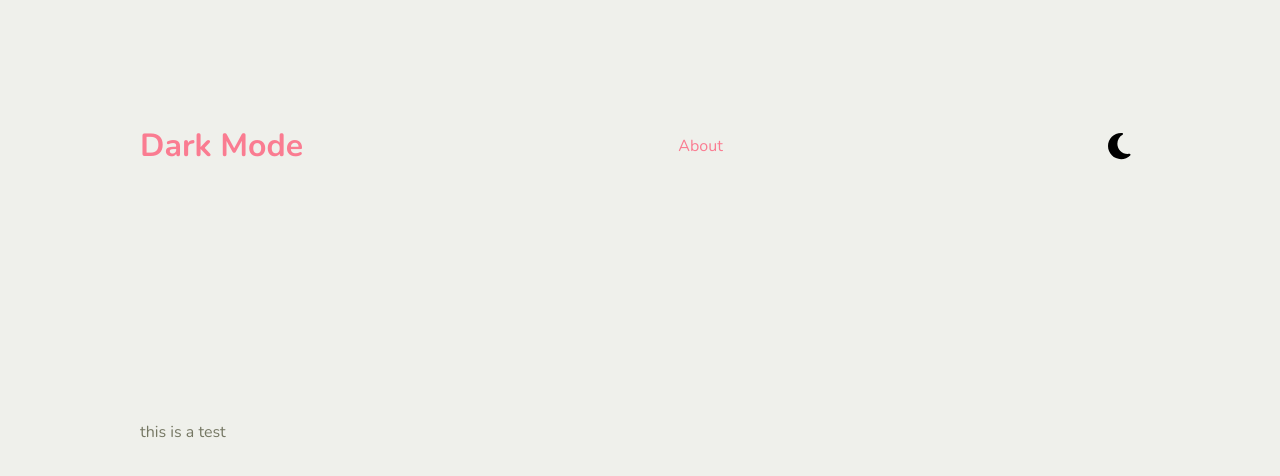
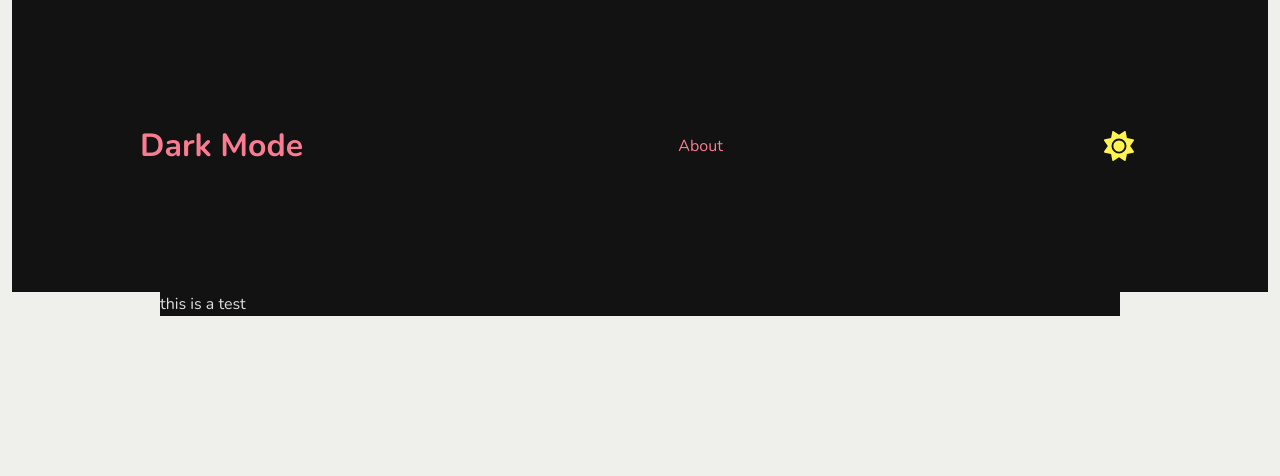
Before and after one commit to jacob-cj-wood/dark-mode-challenge-test, a React (Create React App) app: page /about in a window 1280 px wide. Shown: the top 476 px of the page. Built offline with nearby package versions, Linux system fonts and the light colour scheme.

Commit message:
feature/global-dark-mode Added global dark mode and allowed changes for this.

```diff
--- a/src/index.js
+++ b/src/index.js
@@ -2,12 +2,11 @@ import React from "react";
 import ReactDOM from "react-dom";
 import AppContainer from "./common/containers/App";
 import "./styles/_main.scss";
-import Routes from "./routes";
-import { Link } from "react-router-dom";
+import { App } from "./routes/index";
 
 ReactDOM.render(
   <AppContainer>
-    <Routes />
+    <App />
   </AppContainer>,
   document.getElementById("root")
 );
--- a/src/routes/App/components/App.js
+++ b/src/routes/App/components/App.js
@@ -1,11 +1,13 @@
-import React, { useState } from "react";
+import React, { useContext } from "react";
 import { FontAwesomeIcon } from "@fortawesome/react-fontawesome";
 import { faMoon, faSun } from "@fortawesome/free-solid-svg-icons";
 import { Link } from "react-router-dom";
 import "../styles/_app.scss";
+import { DarkMode } from "../../index";
 
 function Default() {
-  const [mode, setMode] = useState("light");
+  const [mode, setMode] = useContext(DarkMode);
+
   return (
     <div className={mode === "dark" ? "app dark-mode" : "app"}>
       <div className="level">
--- a/src/routes/App/components/pages/About.js
+++ b/src/routes/App/components/pages/About.js
@@ -1,7 +1,13 @@
-import React from "react";
+import React, { useContext } from "react";
+import { DarkMode } from "../../../index";
 
 const About = () => {
-  return <div className="app">this is a test</div>;
+  const [mode] = useContext(DarkMode);
+  return (
+    <div className={mode === "dark" ? "container dark-mode" : "container"}>
+      <p>this is a test</p>
+    </div>
+  );
 };
 
 export default About;
--- a/src/routes/App/components/pages/Home.js
+++ b/src/routes/App/components/pages/Home.js
@@ -1,10 +1,11 @@
-import React, { useState } from "react";
+import React, { useContext } from "react";
+import { DarkMode } from "../../../index";
 import "../../styles/_app.scss";
-import { NavLink } from "react-router-dom";
 
 const Home = () => {
+  const [mode] = useContext(DarkMode);
   return (
-    <div>
+    <div className={mode === "dark" ? "container dark-mode" : "container"}>
       <div className="column">
         <p>
           Lollipop powder powder. Cotton candy caramels chupa chups halvah
--- a/src/routes/index.js
+++ b/src/routes/index.js
@@ -1,20 +1,23 @@
-import React, { useState } from "react";
+import React, { useState, createContext } from "react";
 import { BrowserRouter as Router, Routes, Route } from "react-router-dom";
 import Default from "./App/components/App";
 import Home from "./App/components/pages/Home";
 import About from "./App/components/pages/About";
+const DarkMode = createContext();
 
 function App() {
-  const [mode, setMode] = useState("light");
+  const [mode, setMode] = useState("dark");
   return (
     <Router>
-      <Default mode={mode} setMode={setMode} />
-      <Routes>
-        <Route exact path="/" element={<Home />} />
-        <Route path="/about" element={<About />} />
-      </Routes>
+      <DarkMode.Provider value={[mode, setMode]}>
+        <Default />
+        <Routes>
+          <Route exact path="/" element={<Home />} />
+          <Route path="/about" element={<About />} />
+        </Routes>
+      </DarkMode.Provider>
     </Router>
   );
 }
 
-export default App;
+export { App, DarkMode };
```
